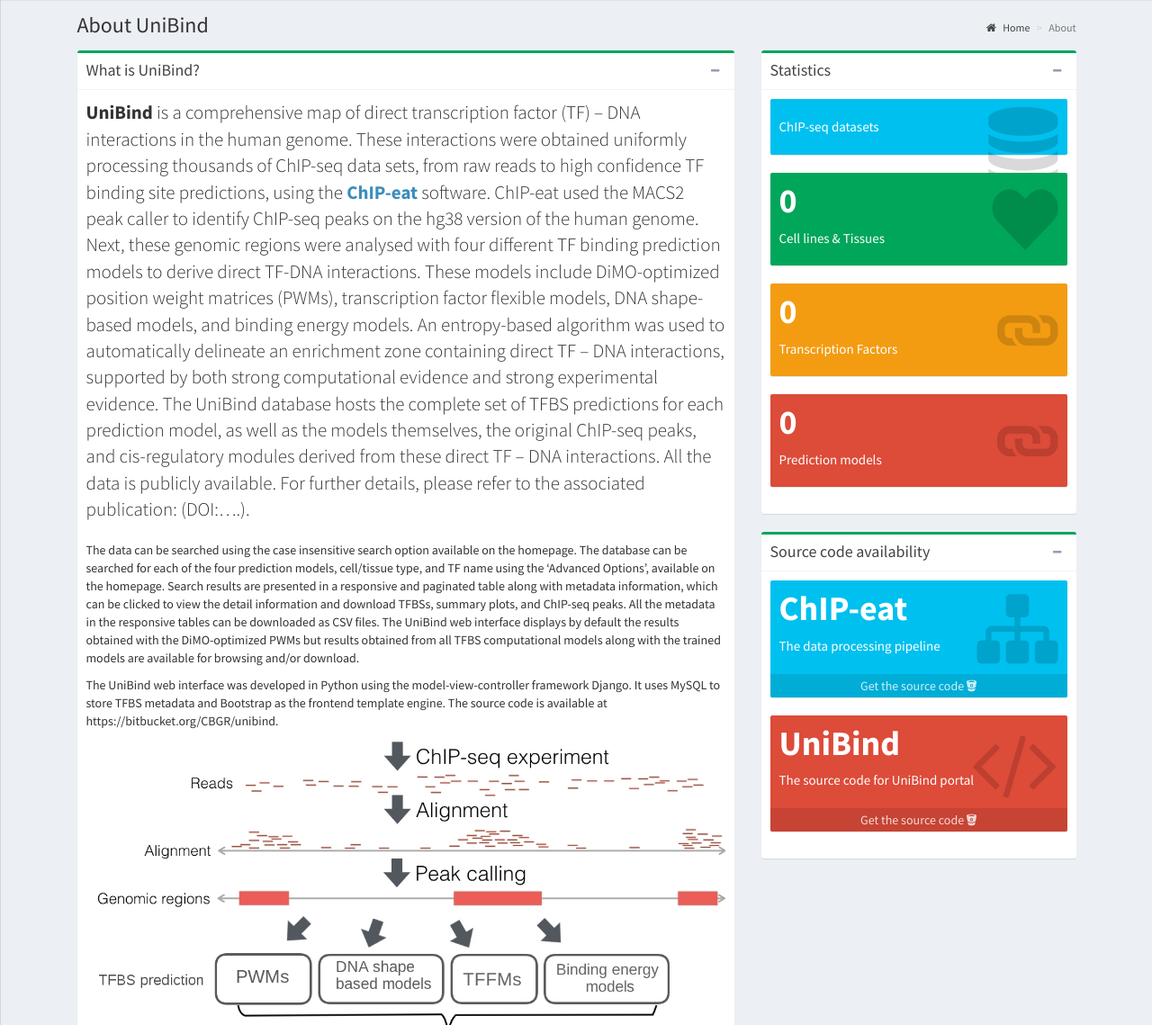
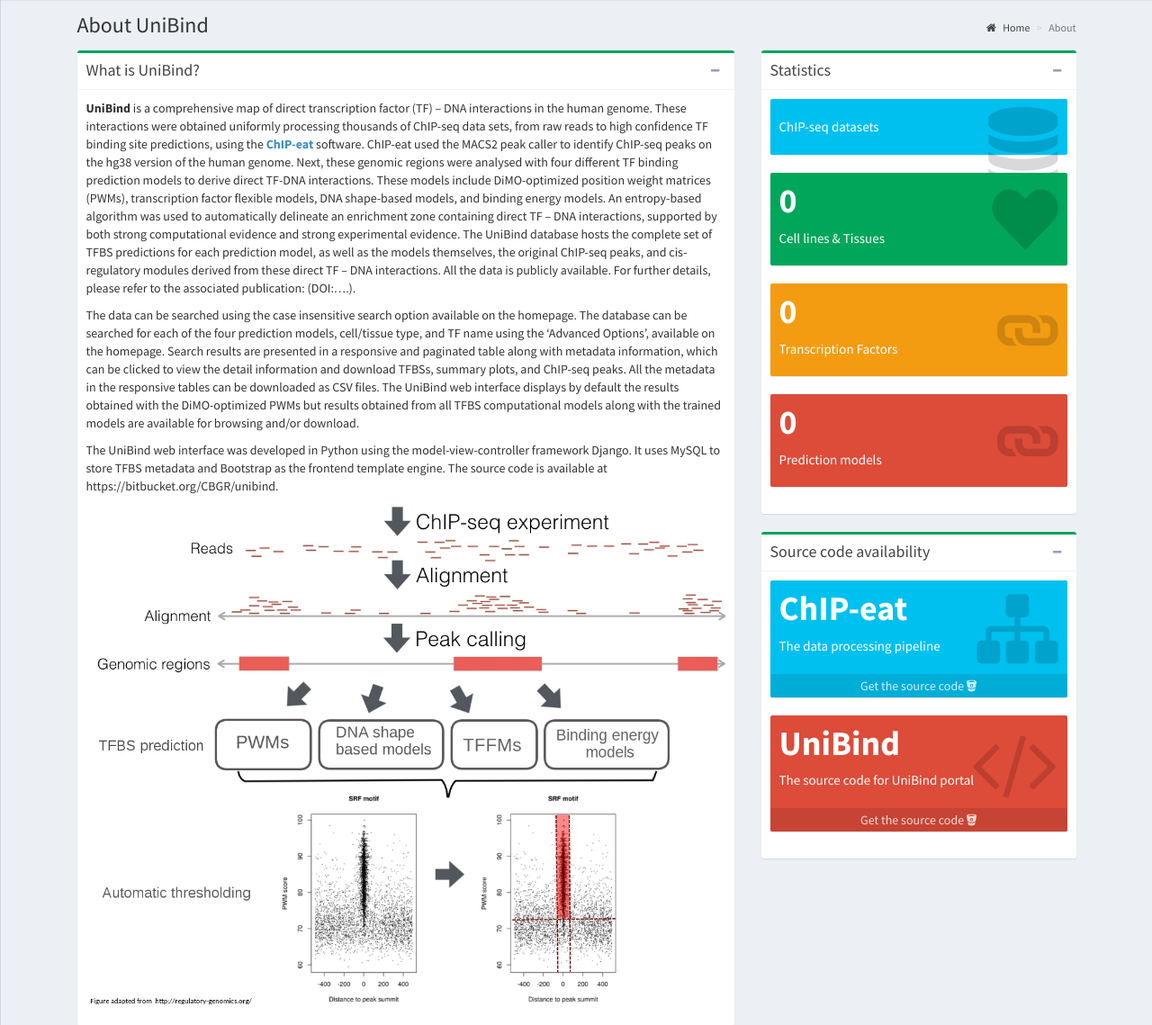
Before and after one commit to asntech/UniBind, a Django app: template portal/templates/portal/about.html in a window 1280 px wide. Shown: the part 50-1189 px from the top of the page at 90% size. Run offline with Django 3.2, Linux system fonts and the light colour scheme; the template is opened without the code that fills it, so the values that code supplies are empty; some libraries are stand-ins or nearby versions.

Commit message:
updated about.html

```diff
--- a/portal/templates/portal/about.html
+++ b/portal/templates/portal/about.html
@@ -30,7 +30,7 @@
               </div>
             <!-- /.box-header -->
             <div class="box-body">
-              <p class="lead">
+              <p>
                       <b>UniBind</b> is a comprehensive map of direct transcription factor (TF) – DNA interactions in the human genome. These interactions were obtained uniformly processing thousands of ChIP-seq data sets, from raw reads to high confidence TF binding site predictions, using the <a href="https://bitbucket.org/CBGR/chip-eat" target="_blank"> <b>ChIP-eat</b></a> software. ChIP-eat used the MACS2 peak caller to identify ChIP-seq peaks on the hg38 version of the human genome. Next, these genomic regions were analysed with four different TF binding prediction models to derive direct TF-DNA interactions. These models include DiMO-optimized position weight matrices (PWMs), transcription factor flexible models, DNA shape-based models, and binding energy models. An entropy-based algorithm was used to automatically delineate an enrichment zone containing direct TF – DNA interactions, supported by both strong computational evidence and strong experimental evidence. The UniBind database hosts the complete set of TFBS predictions for each prediction model, as well as the models themselves, the original ChIP-seq peaks, and cis-regulatory modules derived from these direct TF – DNA interactions. All the data is publicly available. For further details, please refer to the associated publication: (DOI:….).
                     </p>
                     <p>
```
